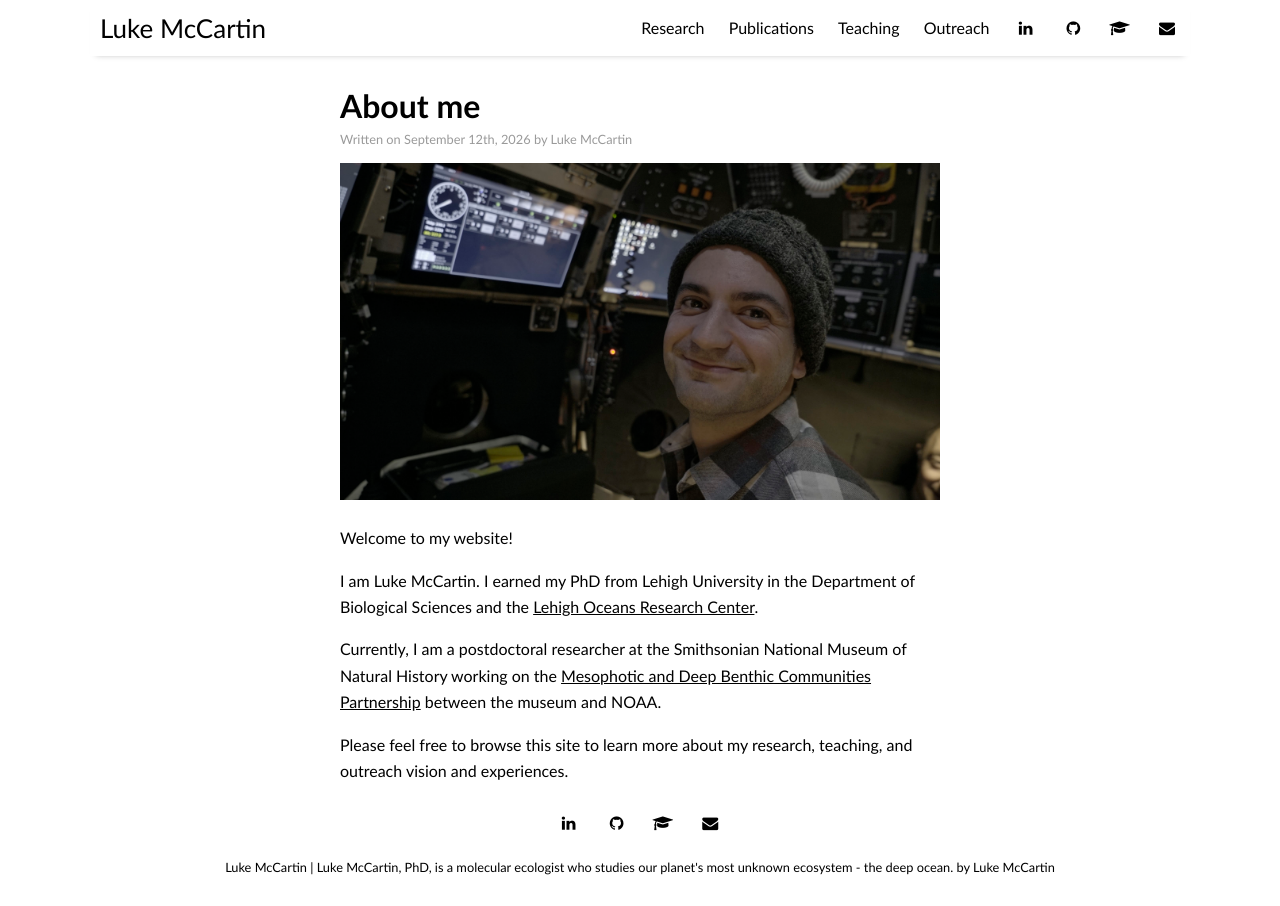
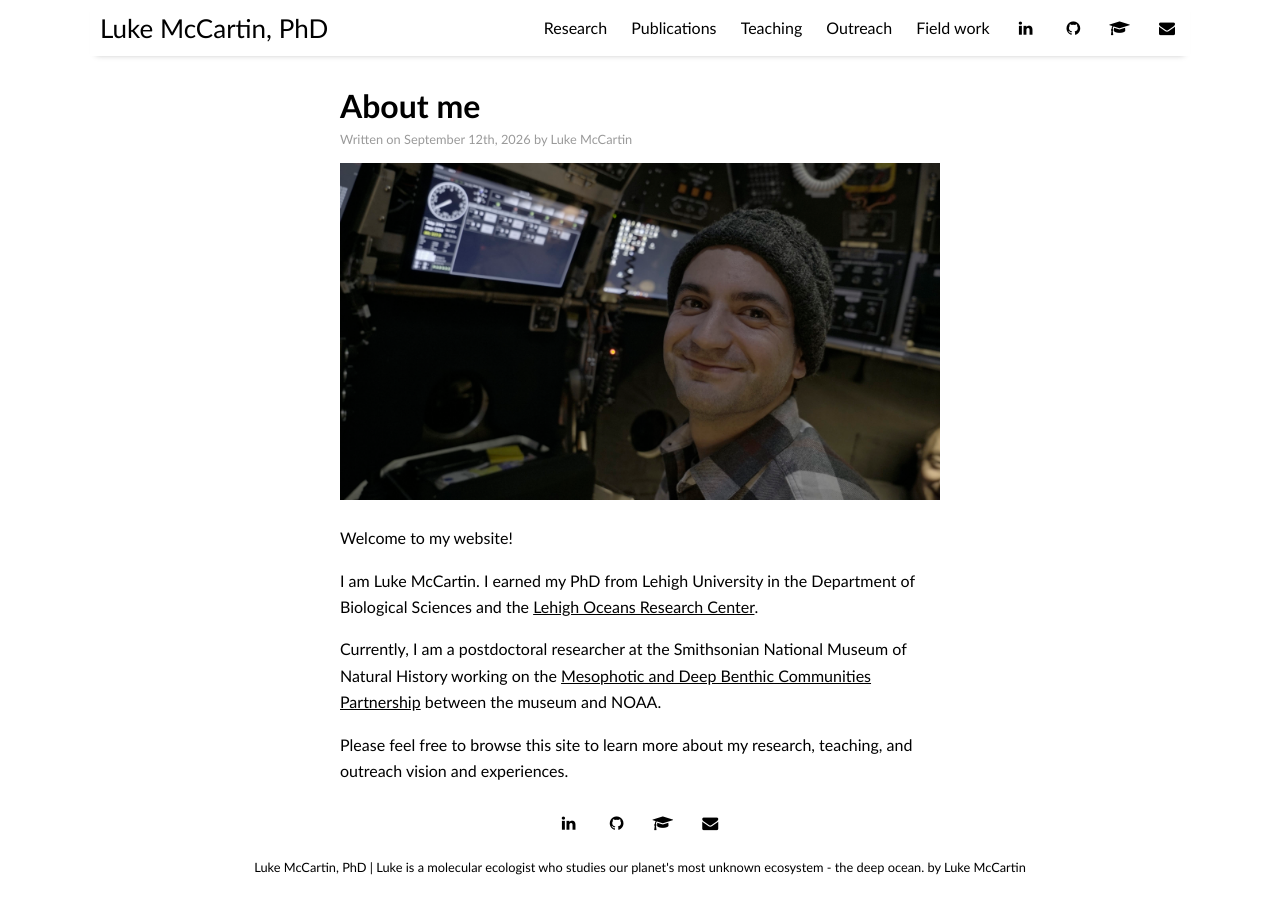
Before and after one commit to LukeJMcCartin/lukejmccartin.github.io, a Jekyll site: the page built from _posts/2026-09-12-welcome.md, in a window 1280 px wide. Built offline with Jekyll 4.4.1, drawn with Linux system fonts in a browser that asks for light colours; nearby versions of some CDN libraries.

```diff
--- a/_config.yml
+++ b/_config.yml
@@ -10,8 +10,8 @@
 plugins:             [jekyll-paginate, jekyll-sitemap, jekyll-feed, jekyll-seo-tag]
 
 # Customise atom feed settings (this is where Jekyll-Feed gets configuration information)
-title:		           "Luke McCartin"
-description:	       "Luke McCartin, PhD, is a molecular ecologist who studies our planet's most unknown ecosystem - the deep ocean."
+title:		           "Luke McCartin, PhD"
+description:	       "Luke is a molecular ecologist who studies our planet's most unknown ecosystem - the deep ocean."
 author:              "Luke McCartin"
 
 # RSS 2.0 can be used instead of Atom by uncommenting following two lines
--- a/_data/settings.yml
+++ b/_data/settings.yml
@@ -11,6 +11,7 @@
 - {name: 'Publications',  url: 'publications'}
 - {name: 'Teaching', url: 'teaching'}
 - {name: 'Outreach', url: 'outreach'}
+- {name: 'Field work', url: 'field_work'}
 
 # Available social icons are powered by Font Awesome, so you can use any icon that they offer
 social:
--- a/_posts/2026-09-12-welcome.md
+++ b/_posts/2026-09-12-welcome.md
@@ -2,8 +2,8 @@
 layout: post
 title: "About me"
 author: "Luke McCartin"
+permalink: /welcome/
 image: alvin_deep.jpg
-permalink: /welcome/
 ---
 
 Welcome to my website!
```
